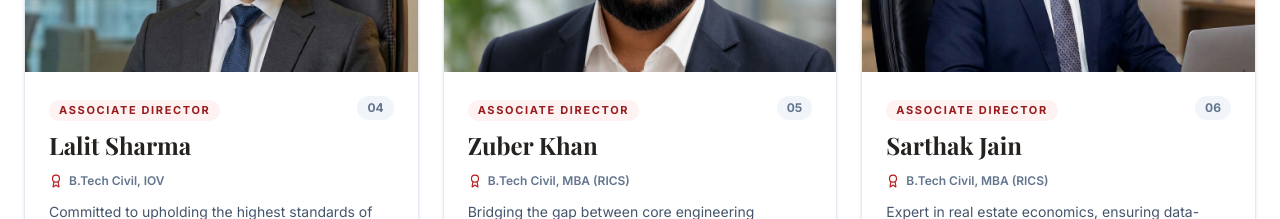
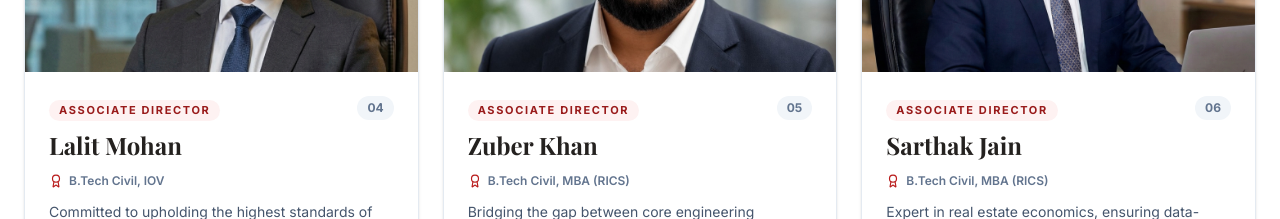
Before and after one commit to Sahilsingh31-del/formulaic-website, a React (Vite) app: page /team in a window 1280 px wide. Shown: the part 2620-2839 px from the top of the page. Built offline with nearby package versions, Linux system fonts and the light colour scheme; a web font is replaced by a local one.

Commit message:
Update Lalit Mohan's name in Team management

```diff
--- a/src/pages/Team.tsx
+++ b/src/pages/Team.tsx
@@ -68,7 +68,7 @@ const managementTeam = [
     photo: '/team/junaid-kanth.png',
   },
   {
-    name: 'Lalit Sharma',
+    name: 'Lalit Mohan',
     role: 'Associate Director',
     credentials: 'B.Tech Civil, IOV',
     summary: 'Committed to upholding the highest standards of valuation integrity and professional practice in every engagement.',
```
